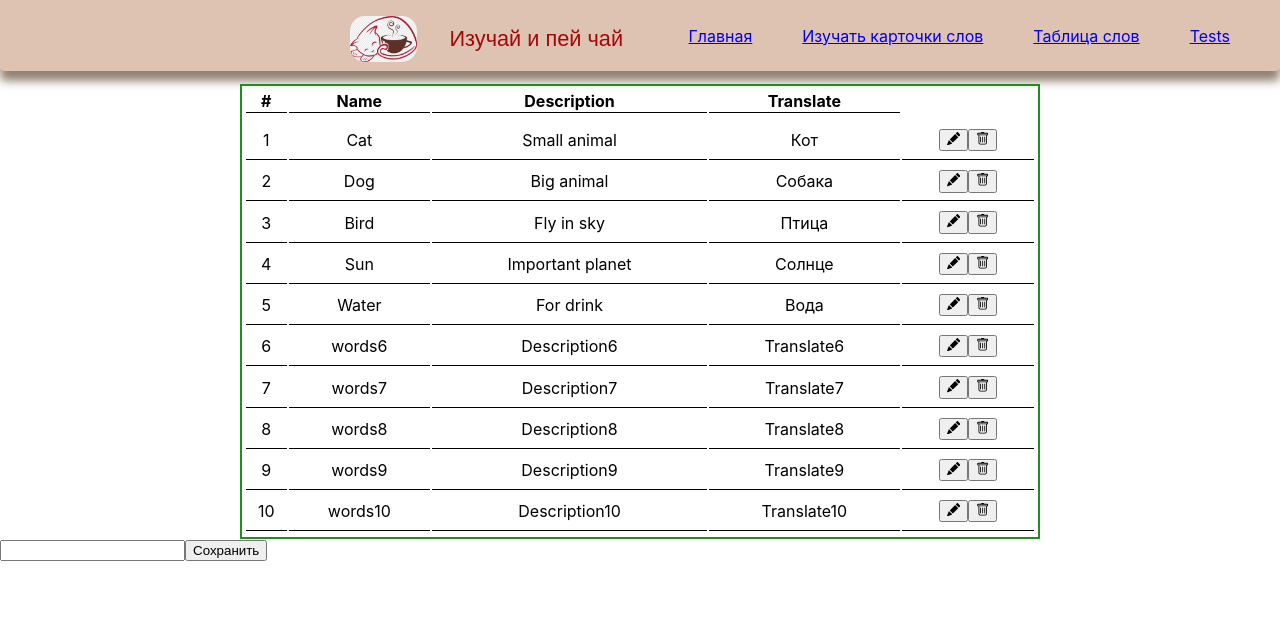
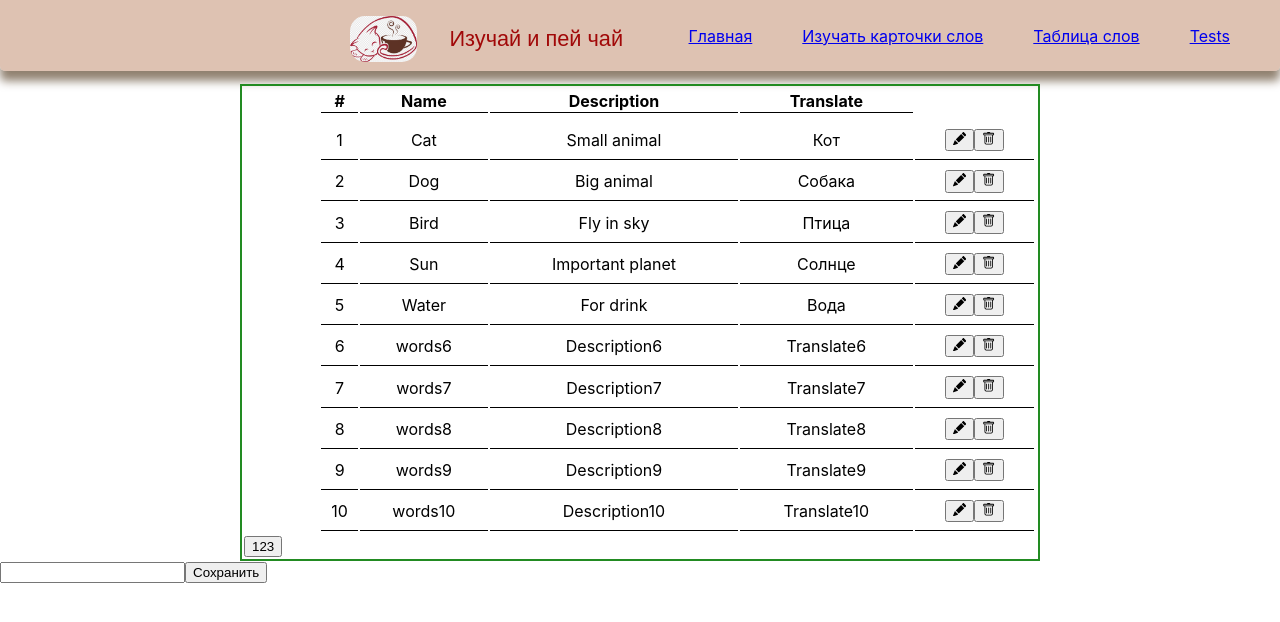
Before and after one commit to NataliBrz/englishApp, a React (Create React App) app: page /words in a window 1280 px wide. Shown: the top 622 px of the page. Built offline with nearby package versions, Linux system fonts and the light colour scheme.

Commit message:
+indexBigin

```diff
--- a/src/components/Card.jsx
+++ b/src/components/Card.jsx
@@ -6,10 +6,16 @@ import ButtonAllWords from "./ButtonAllWords";
 import CardBody from "./CardBody";
 import ButtonLeft from "./ButtonLeft";
 import ButtonRight from "./ButtonRight";
+import { useState } from "react";
+
 
 
 
 function Card(props) {
+
+  const [currentIndex, setCurrentIndex] = useState();
+  //const [words, setWords] = useState(unresolvetWords);
+
 
   return (
 
@@ -21,7 +27,7 @@ function Card(props) {
                 <ButtonRight/>
                 </div>
               <div className="buttonsCard">
-               <Button name="Не знаю" buttonClassName={'left'}/>
+               <Button name="Не знаю" buttonClassName={'left'} onClick = { () => setCurrentIndex() }/>
                <ButtonAllWords/>
                <Button name="Знаю" buttonClassName={'right'}/></div>
               </div>
--- a/src/components/EditableTable.jsx
+++ b/src/components/EditableTable.jsx
@@ -1,12 +1,18 @@
-import React, { useState } from 'react';
+import React, { useState, useEffect } from 'react';
 import { Form, Table } from "react-bootstrap";
 import { PencilFill, Save, Trash, XSquare } from 'react-bootstrap-icons';
 
+/**rowID   row.id
+ *
+ * Задаем фукнцию с 4 параметрами, в ней 3 стейта. Первый передает активное или нет состояние редактирования. По умолчанию оно не активно.
+ *  Второй позволяет редактировать строку по каждому айдишнику, включая имя, описание и перевод, первоначальное состояние - не найдено.
+ * Третий это изменение состояния и сохранение его при выключенном режиме редактирования.
+ * Затем пишем функцию, по которой включается режим редактирования.
+ */
 
-const EditableTable = ({ columns, rows, actions }) => {
+const EditableTable = ({ columns, rows, setRowsState, actions }) => {
   const [isEditMode, setIsEditMode] = useState(false);
   const [rowIDToEdit, setRowIDToEdit] = useState(undefined);
-  const [rowsState, setRowsState] = useState(rows);
   const [editedRow, setEditedRow] = useState();
   const handleEdit = (rowID) => {
     setIsEditMode(true);
@@ -14,16 +20,23 @@ const EditableTable = ({ columns, rows, actions }) => {
     setRowIDToEdit(rowID);
   }
 
-
+  /**
+   * функция удаляет строку по айдишнику при нажатии на кнопку
+   */
   const handleRemoveRow = (rowID) => {
-    const newData = rowsState.filter(row => {
+    console.log('handleRemoveRow')
+    const newData = rows.filter(row => {
       return row.id !== rowID ? row : null
     });
     setRowsState(newData);
   }
 
 
+/**
+   * меняет значение в каждом квадратике строки, е таргет - исходное значение. При изменении передаем новое значение как сет стейт и записывание ее во временную переменную
+   */
   const handleOnChangeField = (e, rowID) => {
+    console.log('handleOnChangeField')
     const { name: fieldName, value } = e.target;
     let row=editedRow;
     if (row === undefined
@@ -36,16 +49,24 @@ const EditableTable = ({ columns, rows, actions }) => {
   }
 
 
+/**
+   * функция отмены редактирования, возвращение как было
+   */
   const handleCancelEditing = () => {
-    setIsEditMode(false);
+    console.log('handleCancelEditing')
+        setIsEditMode(false);
     setEditedRow(undefined);
   }
 
 
+/**
+   * При совершении редактирования и выключении режима происходит передача данных из массива с учетом тех изменений, которые были внесены
+   */
   const handleSaveRowChanges = () => {
+    console.log('handleSaveRowChanges')
     setTimeout(() => {
       setIsEditMode(false);
-      const newData = rowsState.map(row => {
+      const newData = rows.map(row => {
         if (row.id === editedRow.id) {
           if (editedRow.Name) row.Name = editedRow.Name;
           if (editedRow.Description) row.Description = editedRow.Description;
@@ -56,6 +77,20 @@ const EditableTable = ({ columns, rows, actions }) => {
       setRowsState(newData);
       setEditedRow(undefined)
     }, 1000)
+  }
+
+   const [row, setRow] = useState(() => {
+    const row = localStorage.getItem("row");
+    const initialValue = JSON.parse(row);
+    return initialValue || "";
+  });
+
+  useEffect(() => {
+    localStorage.setItem('row', JSON.stringify(row))
+  }, [row])
+
+  const changeState = () => {
+    setRow(!setRowIDToEdit)
   }
 
 
@@ -69,7 +104,7 @@ const EditableTable = ({ columns, rows, actions }) => {
       </tr>
       </thead>
       <tbody>
-      {rowsState.map((row) => {
+      {rows.map((row) => {
         return <tr key={row.id}>
           <td>
             {row.id}
@@ -113,7 +148,7 @@ const EditableTable = ({ columns, rows, actions }) => {
           {actions &&
           <td>
             { isEditMode && rowIDToEdit === row.id
-              ? <button onClick={ () => handleSaveRowChanges() } className='custom-table__action-btn' disabled={!editedRow}>
+              ? <button  onClick={ () => handleSaveRowChanges() } className='custom-table__action-btn' disabled={!editedRow}>
                 <Save />
               </button>
               : <button  onClick={ () => handleEdit(row.id) } className='custom-table__action-btn'>
@@ -133,6 +168,7 @@ const EditableTable = ({ columns, rows, actions }) => {
         </tr>
       })}
       </tbody>
+      <button onChange={() => changeState()}>123</button>
     </Table>
   );
 };
--- a/src/components/Table.jsx
+++ b/src/components/Table.jsx
@@ -3,6 +3,7 @@ import '../style/tableStyle.css';
 import Header from "./Header";
 import EditableTable from "./EditableTable";
 import Store from '../testing/StoreTest';
+import { useState } from "react";
 
 const columns = [
   { field: 'id', fieldName: '#' },
@@ -23,14 +24,20 @@ const data = [
   { id: 10, Name: 'words10', Description: 'Description10', Translate: 'Translate10' }
 ];
 
+
+
 function Table() {
+  const [words, setWords] = useState(data);
+
+
+
     return (
       <div>
         <div><Header/></div>
         <div className="tableWords">
 
 
-        <EditableTable columns={columns} rows={data} actions />
+        <EditableTable columns={columns} rows={words} actions setRowsState={setWords}/>
         </div>
         <Store/>
       </div>
```
Also changed, not shown: src/components/data.ts (added).
